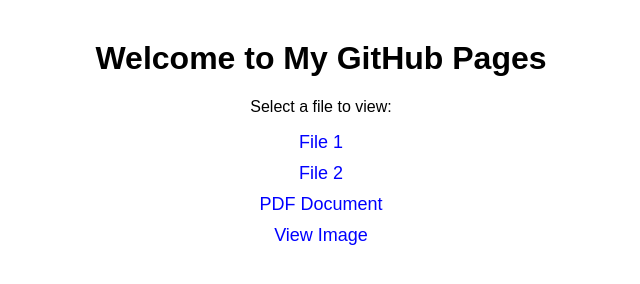
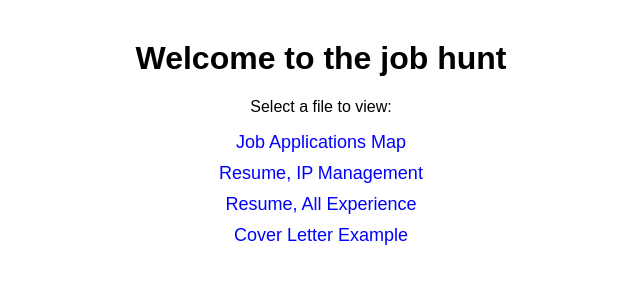
Before and after one commit to icecapsportsclub/map, a plain HTML site: page index.html in a window 1280 px wide. Shown: the whole page, without its empty margins (319-959 px from the left). Drawn offline with Linux system fonts and the light colour scheme.

Commit message:
Update index.html

```diff
--- a/index.html
+++ b/index.html
@@ -25,13 +25,13 @@
     </style>
 </head>
 <body>
-    <h1>Welcome to My GitHub Pages</h1>
+    <h1>Welcome to the job hunt</h1>
     <p>Select a file to view:</p>
     <ul>
-        <li><a href="file1.html">File 1</a></li>
-        <li><a href="file2.html">File 2</a></li>
-        <li><a href="docs/document.pdf">PDF Document</a></li>
-        <li><a href="assets/image.png">View Image</a></li>
+        <li><a href="job_locations_map_filtered.html">Job Applications Map</a></li>
+        <li><a href="ResumeATS_IP_2.24.25.pdf">Resume, IP Management</a></li>
+        <li><a href="ResumeATS_ALL_2.26.25.pdf">Resume, All Experience</a></li>
+        <li><a href="Stanford IP CL.pdf">Cover Letter Example</a></li>
     </ul>
 </body>
 </html>
```
